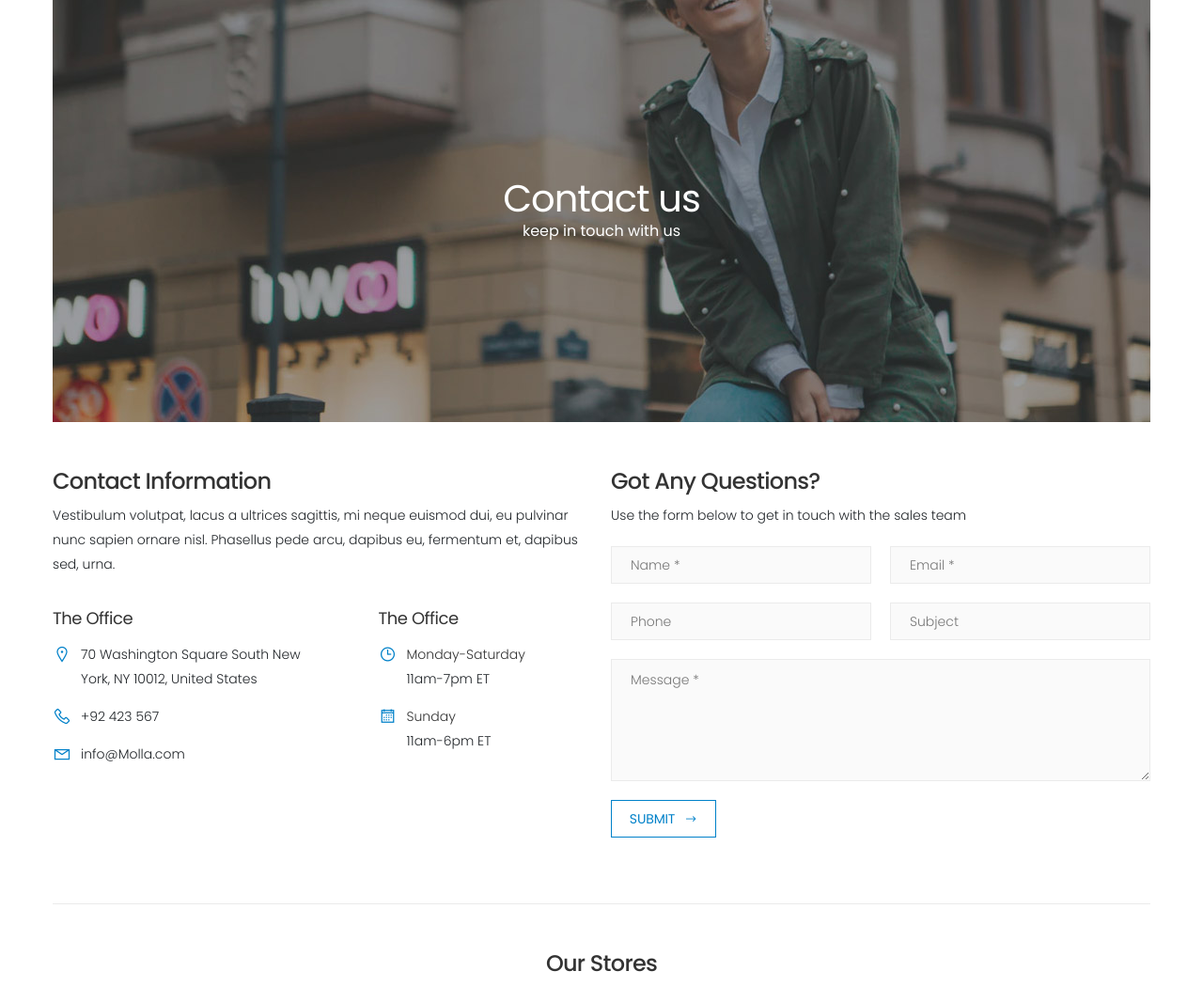
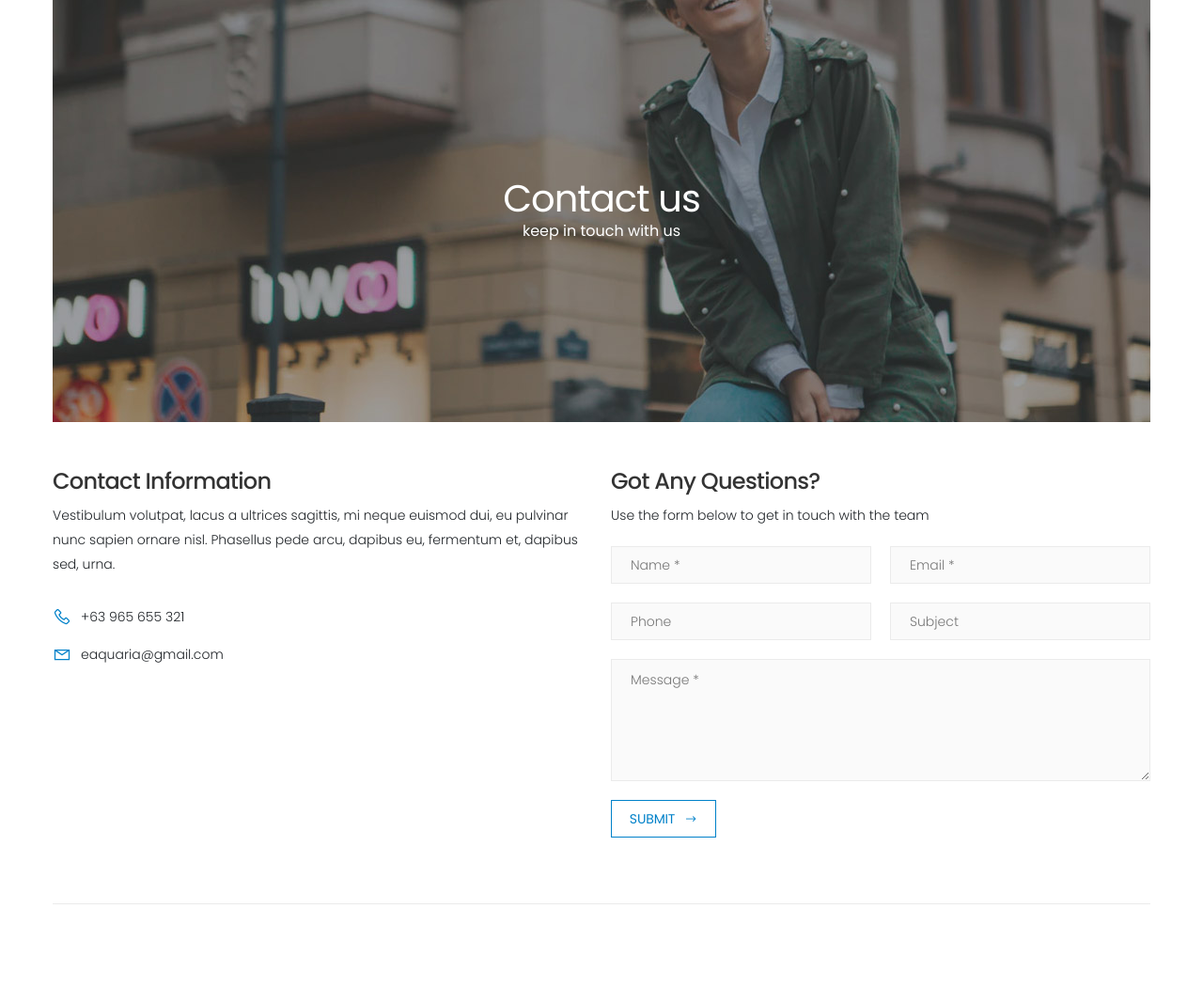
Before and after one commit to jesse345/NEW_AQUARIA, a PHP site: page /Pages/contact.php in a window 1280 px wide. Shown: the part 220-1270 px from the top of the page at 94% size. Run offline with PHP 8.4, Linux system fonts and the light colour scheme; data that the repository does not hold is empty.

Commit message:
contact us

```diff
--- a/Pages/contact.php
+++ b/Pages/contact.php
@@ -39,46 +39,23 @@
                 			<div class="row">
                 				<div class="col-sm-7">
                 					<div class="contact-info">
-                						<h3>The Office</h3>
-
                 						<ul class="contact-list">
                 							<li>
-                								<i class="icon-map-marker"></i>
-	                							70 Washington Square South New York, NY 10012, United States
-	                						</li>
-                							<li>
                 								<i class="icon-phone"></i>
-                								<a href="tel:#">+92 423 567</a>
+                								<a href="tel:#">+63 965 655 321</a>
                 							</li>
                 							<li>
                 								<i class="icon-envelope"></i>
-                								<a href="mailto:#">info@Molla.com</a>
+                								<a href="mailto:#">eaquaria@gmail.com</a>
                 							</li>
                 						</ul><!-- End .contact-list -->
                 					</div><!-- End .contact-info -->
                 				</div><!-- End .col-sm-7 -->
-
-                				<div class="col-sm-5">
-                					<div class="contact-info">
-                						<h3>The Office</h3>
-
-                						<ul class="contact-list">
-                							<li>
-                								<i class="icon-clock-o"></i>
-	                							<span class="text-dark">Monday-Saturday</span> <br>11am-7pm ET
-	                						</li>
-                							<li>
-                								<i class="icon-calendar"></i>
-                								<span class="text-dark">Sunday</span> <br>11am-6pm ET
-                							</li>
-                						</ul><!-- End .contact-list -->
-                					</div><!-- End .contact-info -->
-                				</div><!-- End .col-sm-5 -->
                 			</div><!-- End .row -->
                 		</div><!-- End .col-lg-6 -->
                 		<div class="col-lg-6">
                 			<h2 class="title mb-1">Got Any Questions?</h2><!-- End .title mb-2 -->
-                			<p class="mb-2">Use the form below to get in touch with the sales team</p>
+                			<p class="mb-2">Use the form below to get in touch with the team</p>
 
                 			<form action="#" class="contact-form mb-3">
                 				<div class="row">
@@ -117,64 +94,6 @@
                 	</div><!-- End .row -->
 
                 	<hr class="mt-4 mb-5">
-
-                	<div class="stores mb-4 mb-lg-5">
-	                	<h2 class="title text-center mb-3">Our Stores</h2><!-- End .title text-center mb-2 -->
-
-	                	<div class="row">
-	                		<div class="col-lg-6">
-	                			<div class="store">
-	                				<div class="row">
-	                					<div class="col-sm-5 col-xl-6">
-	                						<figure class="store-media mb-2 mb-lg-0">
-	                							<img src="../assets/images/stores/img-1.jpg" alt="image">
-	                						</figure><!-- End .store-media -->
-	                					</div><!-- End .col-xl-6 -->
-	                					<div class="col-sm-7 col-xl-6">
-	                						<div class="store-content">
-	                							<h3 class="store-title">Wall Street Plaza</h3><!-- End .store-title -->
-	                							<address>88 Pine St, New York, NY 10005, USA</address>
-	                							<div><a href="tel:#">+1 987-876-6543</a></div>
-
-	                							<h4 class="store-subtitle">Store Hours:</h4><!-- End .store-subtitle -->
-                								<div>Monday - Saturday 11am to 7pm</div>
-                								<div>Sunday 11am to 6pm</div>
-
-                								<a href="#" class="btn btn-link" target="_blank"><span>View Map</span><i class="icon-long-arrow-right"></i></a>
-	                						</div><!-- End .store-content -->
-	                					</div><!-- End .col-xl-6 -->
-	                				</div><!-- End .row -->
-	                			</div><!-- End .store -->
-	                		</div><!-- End .col-lg-6 -->
-
-	                		<div class="col-lg-6">
-	                			<div class="store">
-	                				<div class="row">
-	                					<div class="col-sm-5 col-xl-6">
-	                						<figure class="store-media mb-2 mb-lg-0">
-	                							<img src="../assets/images/stores/img-2.jpg" alt="image">
-	                						</figure><!-- End .store-media -->
-	                					</div><!-- End .col-xl-6 -->
-
-	                					<div class="col-sm-7 col-xl-6">
-	                						<div class="store-content">
-	                							<h3 class="store-title">One New York Plaza</h3><!-- End .store-title -->
-	                							<address>88 Pine St, New York, NY 10005, USA</address>
-	                							<div><a href="tel:#">+1 987-876-6543</a></div>
-
-	                							<h4 class="store-subtitle">Store Hours:</h4><!-- End .store-subtitle -->
-												<div>Monday - Friday 9am to 8pm</div>
-												<div>Saturday - 9am to 2pm</div>
-												<div>Sunday - Closed</div>
-
-                								<a href="#" class="btn btn-link" target="_blank"><span>View Map</span><i class="icon-long-arrow-right"></i></a>
-	                						</div><!-- End .store-content -->
-	                					</div><!-- End .col-xl-6 -->
-	                				</div><!-- End .row -->
-	                			</div><!-- End .store -->
-	                		</div><!-- End .col-lg-6 -->
-	                	</div><!-- End .row -->
-                	</div><!-- End .stores -->
                 </div><!-- End .container -->
 
             </div><!-- End .page-content -->
```
